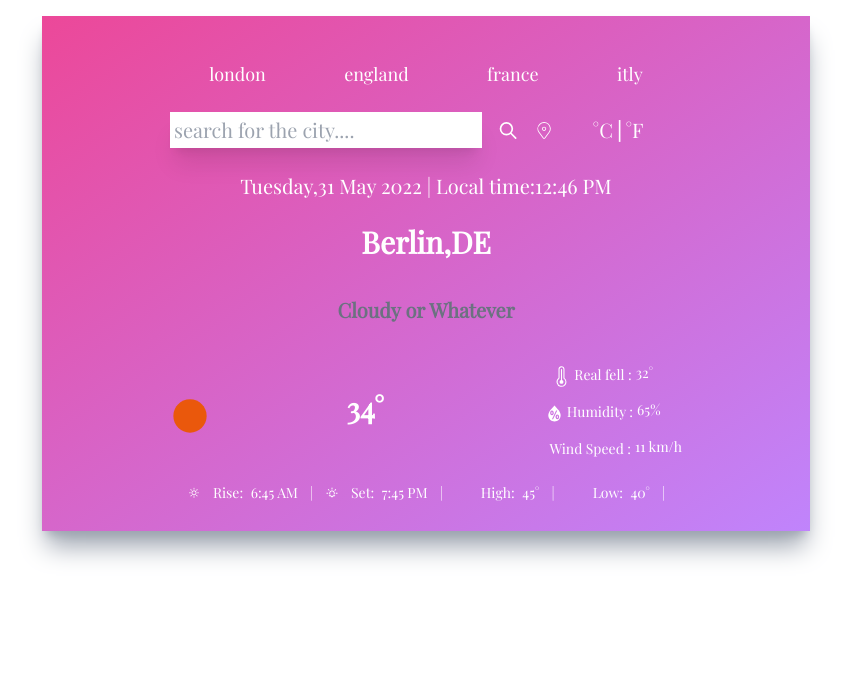
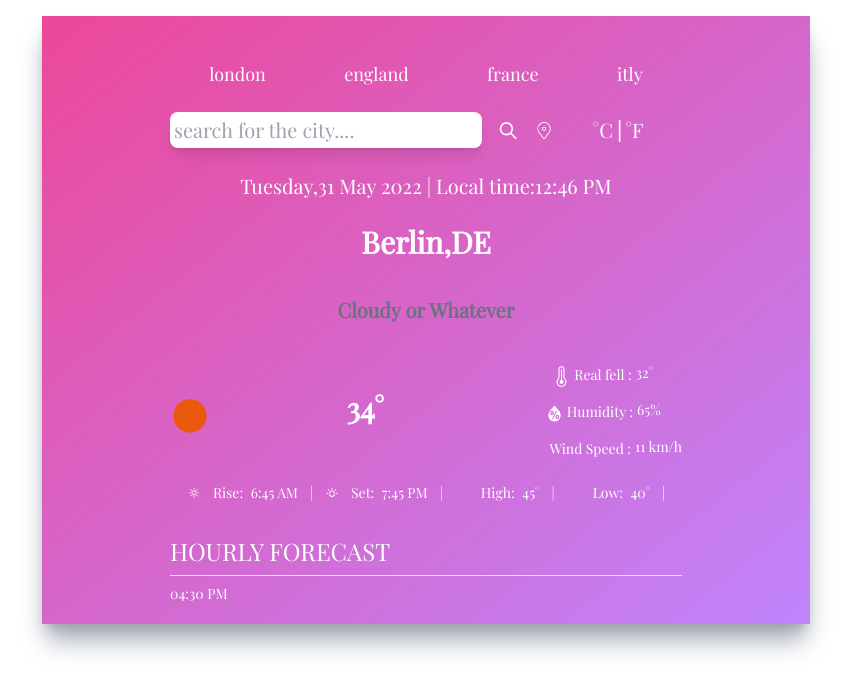
Before and after one commit to Naincyk01/Weather-App, a React (Create React App) app: page / in a window 1280 px wide. Shown: the top 692 px of the page, without its empty margins (214-1065 px from the left). Built offline with nearby package versions, Linux system fonts and the light colour scheme; some icons are missing; a web font is replaced by a local one.

Commit message:
Setting Forecast Component

```diff
--- a/src/App.js
+++ b/src/App.js
@@ -4,6 +4,7 @@ import TopButtons from './components/TopButtons';
 import Inputs from './components/Inputs';
 import TimeAndLocation from './components/TimeAndLocation';
 import TemperatureAndDetails from './components/TemperatureAndDetails';
+import Forecast from './components/Forecast';
 function App() {
   return (
     <div className="mx-auto max-w-screen-md mt-4 py-5 px-32 bg-gradient-to-br from-pink-500 to-purple-400  h-fit
@@ -13,6 +14,7 @@ function App() {
 
      <TimeAndLocation/>
      <TemperatureAndDetails/>
+     <Forecast/>
     </div>
   );
 }
--- /dev/null
+++ b/src/components/Forecast.js
@@ -0,0 +1,21 @@
+import React from 'react'
+
+const Forecast = () => {
+  return <div>
+    <div className='flex items-center justify-start mt-6'>
+        <p className ="text-white font-medium uppercase">hourly Forecast</p>
+    </div>
+    <hr className='my-2'/>
+    <div className='flex flex-row items-center justify-between text-white'>
+        <div className='flex flex-col items-center justify-center'>
+            <p className='font-light text-sm'>
+                04:30 PM
+            </p>
+
+        </div>
+    </div>
+    </div>
+
+}
+
+export default Forecast
--- a/src/components/Inputs.js
+++ b/src/components/Inputs.js
@@ -8,7 +8,7 @@ const Inputs = () => {
         <input
           type="text"
           placeholder="Search for the city...."
-          className="text-xl font-light p-1 w-full shadow-xl focus:outline-none capitalize placeholder:lowercase"
+          className=" rounded-lg text-xl font-light p-1 w-full shadow-lg focus:outline-none capitalize placeholder:lowercase"
         />
 
         <HiOutlineSearch
```
